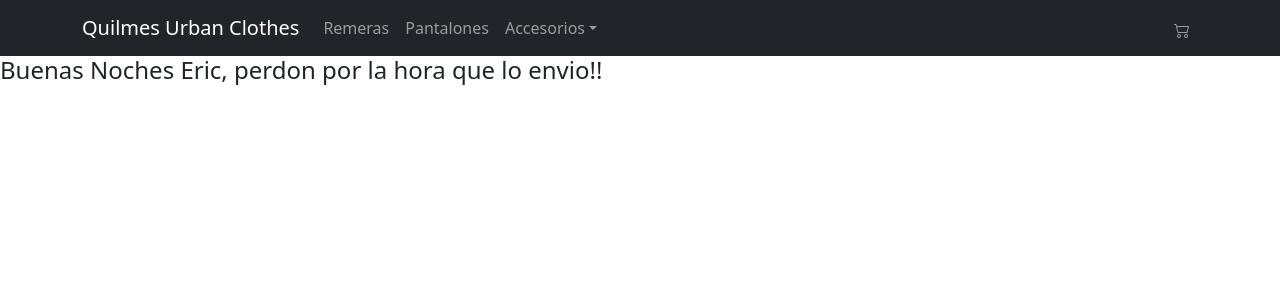
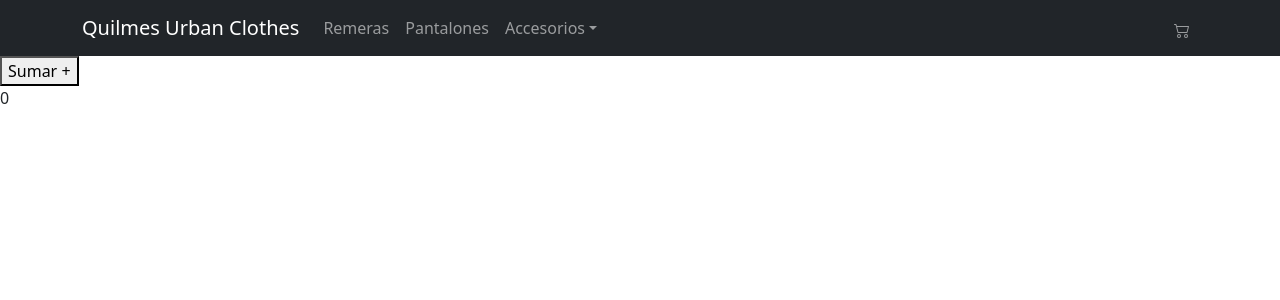
Before and after one commit to lautacapristo/e-commerce-lcapristo, a React (Create React App) app: page / in a window 1280 px wide. Shown: the top 300 px of the page. Built offline with nearby package versions, Linux system fonts and the light colour scheme.

Commit message:
contador

```diff
--- a/package.json
+++ b/package.json
@@ -4,6 +4,8 @@
   "private": true,
   "dependencies": {
     "@fortawesome/fontawesome-svg-core": "^1.2.36",
+    "@fortawesome/free-brands-svg-icons": "^5.15.4",
+    "@fortawesome/free-regular-svg-icons": "^5.15.4",
     "@fortawesome/free-solid-svg-icons": "^5.15.4",
     "@fortawesome/react-fontawesome": "^0.1.16",
     "@testing-library/jest-dom": "^5.15.1",
--- a/src/App.js
+++ b/src/App.js
@@ -1,7 +1,8 @@
 
 import './App.css';
 import NavBar from './components/NavBar/NavBar';
-import ItemListContainer from './components/ItemListContainer/ItemListContainer';
+// import ItemListContainer from './components/ItemListContainer/ItemListContainer';
+import Contador from './components/Contador/Contador';
 
 function App() {
 
@@ -10,7 +11,7 @@ function App() {
 
     <div>
         <NavBar/>
-        <ItemListContainer saludo ="Buenas Noches Eric, perdon por la hora que lo envio!!"/>
+        <Contador/>
 
     </div>
   );
--- a/src/components/CartWidget/CartWidget.js
+++ b/src/components/CartWidget/CartWidget.js
@@ -3,7 +3,7 @@ import React from 'react'
 function CartWidget() {
     return (
         <>
-      <svg xmlns="http://www.w3.org/2000/svg" width="16" height="16" fill="currentColor" class="bi bi-cart2" viewBox="0 0 16 16">
+      <svg xmlns="http://www.w3.org/2000/svg" width="16" height="16" fill="currentColor" className="bi bi-cart2" viewBox="0 0 16 16">
   <path d="M0 2.5A.5.5 0 0 1 .5 2H2a.5.5 0 0 1 .485.379L2.89 4H14.5a.5.5 0 0 1 .485.621l-1.5 6A.5.5 0 0 1 13 11H4a.5.5 0 0 1-.485-.379L1.61 3H.5a.5.5 0 0 1-.5-.5zM3.14 5l1.25 5h8.22l1.25-5H3.14zM5 13a1 1 0 1 0 0 2 1 1 0 0 0 0-2zm-2 1a2 2 0 1 1 4 0 2 2 0 0 1-4 0zm9-1a1 1 0 1 0 0 2 1 1 0 0 0 0-2zm-2 1a2 2 0 1 1 4 0 2 2 0 0 1-4 0z"/>
 </svg>
         </>
--- /dev/null
+++ b/src/components/Contador/Contador.js
@@ -0,0 +1,21 @@
+import { useState } from 'react'
+
+function Contador() {
+//valor 1 inicializa, valor 2 lo cambia
+const [ count, setCount ] = useState(0)
+
+//funcion para subir el contador
+const handler=() => {
+    setCount(count+1)
+}
+
+    return (
+        <div>
+<button onClick={handler}>Sumar + </button>
+<p>{count} </p>
+    </div>
+    )
+}
+
+
+export default Contador
--- a/src/components/ItemListContainer/ItemListContainer.js
+++ b/src/components/ItemListContainer/ItemListContainer.js
@@ -1,9 +1,9 @@
 import React from 'react'
 
-const ItemListContainer = ({saludo}) => {
+const ItemListContainer = () => {
     return (
         <div>
-            <h4> {saludo} </h4>
+            <h4>  </h4>
 
         </div>
     )
```
Also changed, not shown: 1 other file (tests, documents, lock files or other folders).
